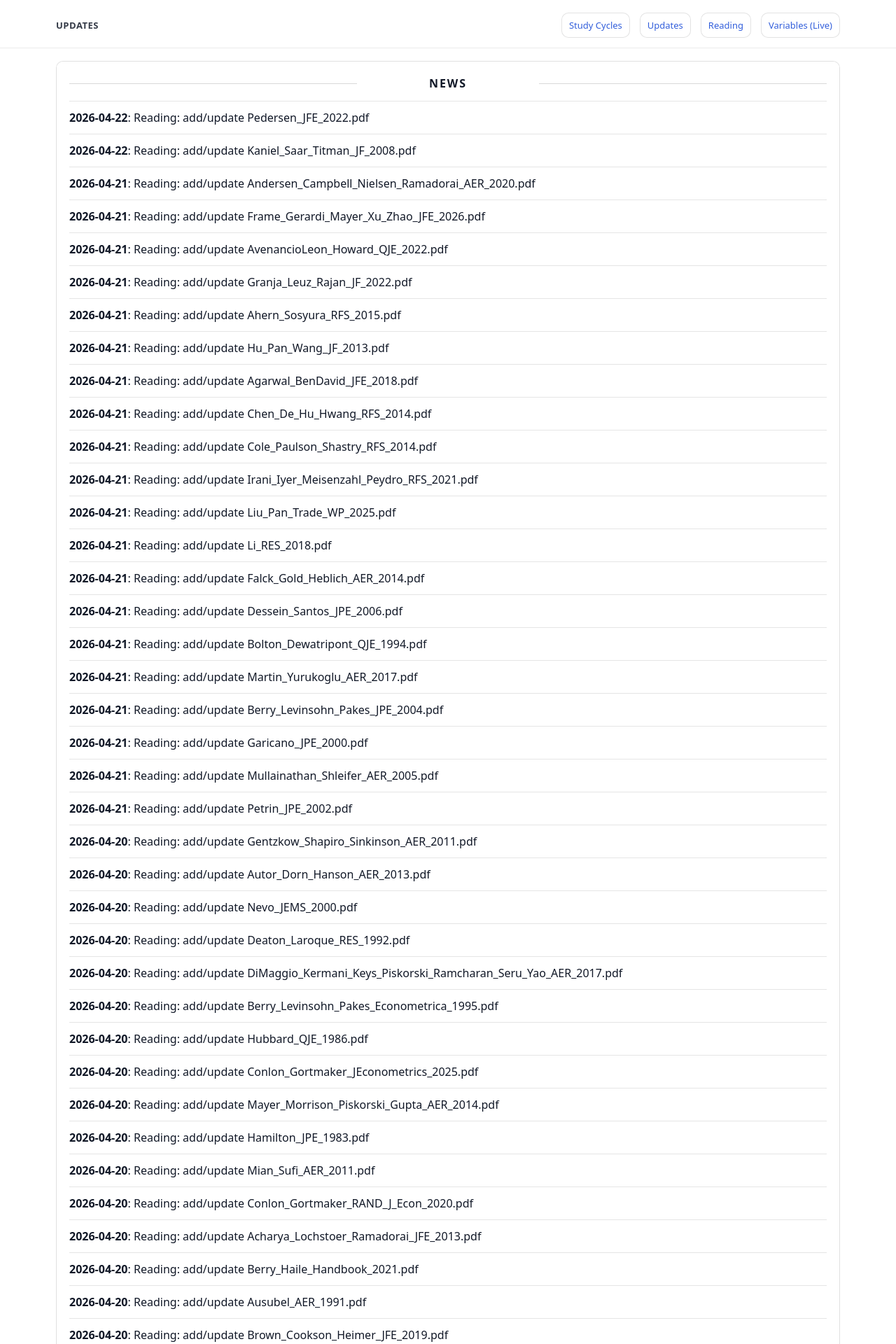
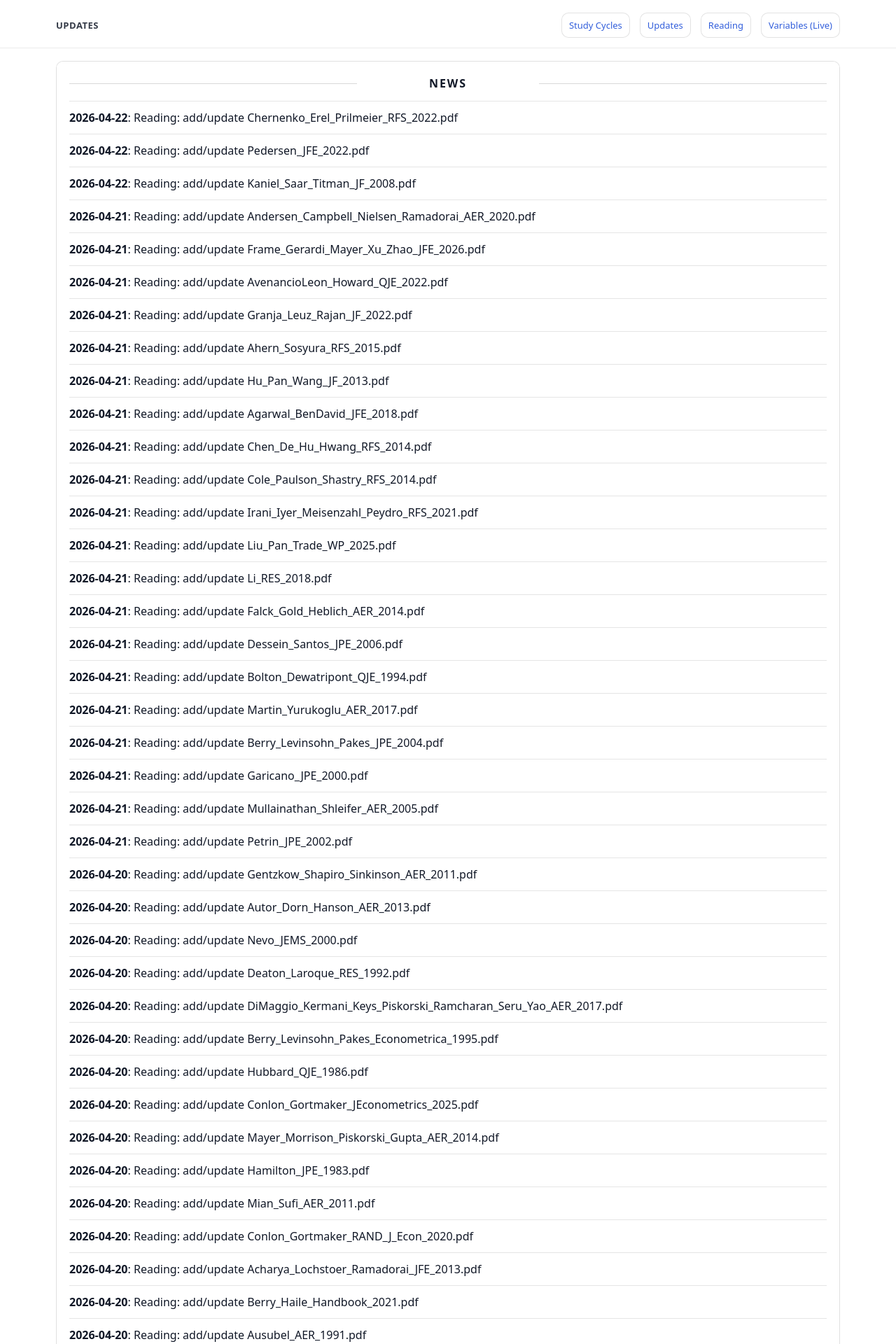
Before and after one commit to yaxinzn/study-archive, a Jekyll site: the page built from updates/index.md, in a window 1280 px wide. Shown: the top 1920 px of the page at 70% size. Built offline with Jekyll 4.4.1, drawn with Linux system fonts in a browser that asks for light colours; some of the changed text lies outside the part shown.

Commit message:
chore: update NEWS feed

```diff
--- a/_data/news.yml
+++ b/_data/news.yml
@@ -1,4 +1,7 @@
 # Auto-generated update history (sorted newest -> oldest). Do not edit manually.
+- ts: "1776809017"
+  date: "2026-04-22"
+  title: "Reading: add/update Chernenko_Erel_Prilmeier_RFS_2022.pdf"
 - ts: "1776808728"
   date: "2026-04-22"
   title: "Reading: add/update Pedersen_JFE_2022.pdf"
```
